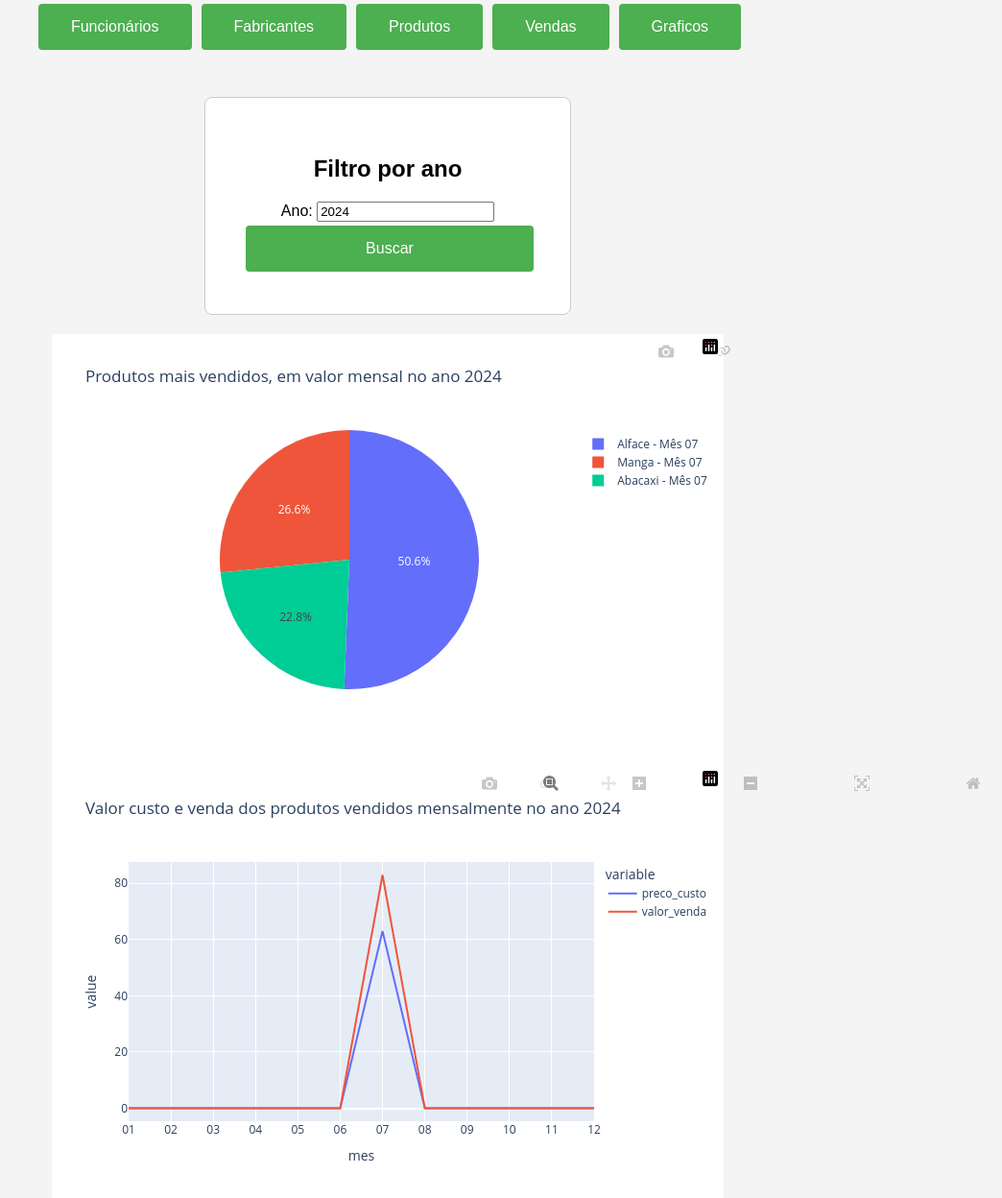
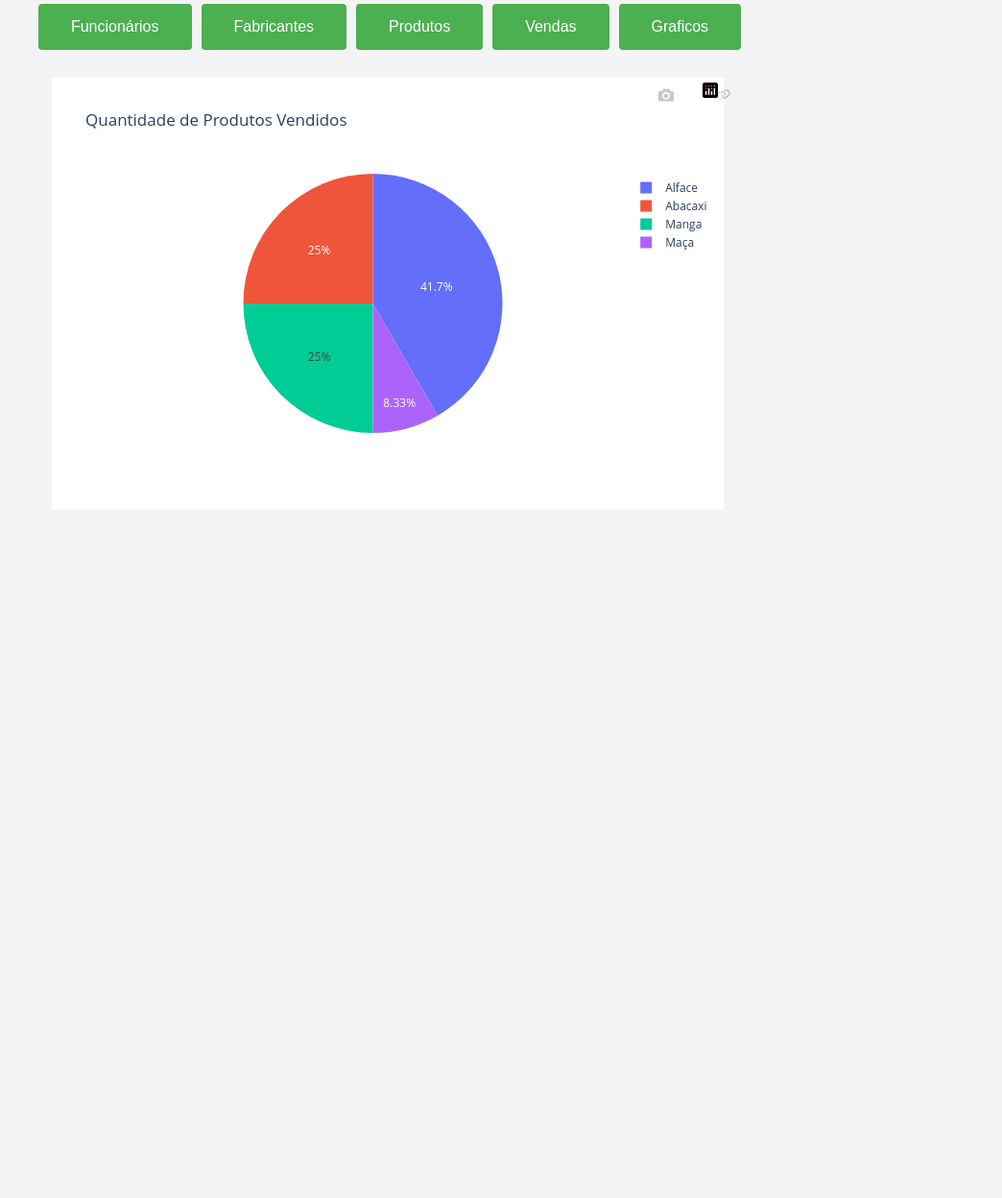
Before and after one commit to CadinCtn/Python-Django-CRUD-system, a Django app: page /plotly in a window 1280 px wide. Shown: the part 364-1612 px from the top of the page at 96% size, without its empty margins (236-1280 px from the left). After the commit the page ends 815 px from the top, so only its background shows below. Run offline with Django 5.2, Linux system fonts and the light colour scheme; data comes from the database, SQL or seed files in the repository; both versions use the stored data as it was after the commit.

Commit message:
Corrigindo bugs

```diff
--- a/sistemaDjango/loja/form.py
+++ b/sistemaDjango/loja/form.py
@@ -1,3 +1,5 @@
+from datetime import timezone
+
 from django.forms import ModelForm, forms, inlineformset_factory, \
     ModelChoiceField, IntegerField, ComboField
 from .models import Funcionario, Fabricante, Produto, Venda, ProdutoVenda
--- a/sistemaDjango/loja/models.py
+++ b/sistemaDjango/loja/models.py
@@ -1,5 +1,5 @@
 from django.db import models
-
+from django.utils import timezone
 
 class Funcionario(models.Model):
     login = models.CharField(max_length=250, unique=True)
@@ -40,7 +40,7 @@ class Produto(models.Model):
 
 
 class Venda(models.Model):
-    data = models.DateField()
+    data = models.DateField(default=timezone.now().date(), null=True)
     valorVenda = models.DecimalField(max_digits=20, decimal_places=2, default=0)
 
 class ProdutoVenda(models.Model):
--- a/sistemaDjango/loja/templates/loja/chart/charts.html
+++ b/sistemaDjango/loja/templates/loja/chart/charts.html
@@ -2,15 +2,6 @@
 
 {% block content %}
 
-
-    <form method="GET">
-        <h2>Filtro por ano</h2>
-        <label for="ano">Ano:</label>
-        <input type="number" id="ano" name="ano" value="{{ ano }}">
-        <button type="submit">Buscar</button>
-    </form>
-
     <div id="plotPie_div">{{ plotPie_div|safe }}</div>
-    <div id="plotLine_div">{{ plotLine_div|safe }}</div>
 
 {% endblock content %}
--- a/sistemaDjango/loja/templates/loja/chart/plotly.html
+++ /dev/null
@@ -1 +0,0 @@
-{% extends "loja/bases/listObjects.html" %}
--- a/sistemaDjango/loja/views.py
+++ b/sistemaDjango/loja/views.py
@@ -1,6 +1,9 @@
+
+from django.utils import timezone
+from django.db import transaction
 from django.db.models import Sum, F
 from django.forms import inlineformset_factory
-from django.shortcuts import render, redirect
+from django.shortcuts import render, redirect, get_object_or_404
 from .models import Funcionario, Fabricante, Produto, Venda, ProdutoVenda
 from .form import FuncionarioForm, FabricanteForm, ProdutoForm, ProdutoVendaForm, VendaForm
 import plotly.express as px
@@ -8,44 +11,64 @@ import pandas as pd
 
 
 def home(request):
+    #Renderiza tela de menu
     return render(request, 'loja/home.html')
 
 
 # Funcionarios
 def listar_funcionarios(request):
     data = {}
+    #Requisisão ao banco de dados
     data['funcionarios'] = Funcionario.objects.all()
+    #Renderiza template
     return render(request, 'loja/funcionarios/funcionarios.html', data)
 
 
 def new_funcionario(request):
-    data = {}
     form = FuncionarioForm(request.POST or None)
 
+    #Se for válido
     if form.is_valid():
+        #Salva funcionario
         form.save()
+        #Redireciona a listagem de funcionarios
         return redirect('url_funcionarios')
-    data['form'] = form
-    return render(request, 'loja/funcionarios/newFuncionario.html', data)
+    #Passando form para o template pelo contexto
+    context = {
+        'form': form
+    }
+    #Renderiza template
+    return render(request, 'loja/funcionarios/newFuncionario.html', context)
 
 
 def update_funcionario(request, pk):
-    data = {}
+    #Requisita funcionario do banco de dados pelo id
     funcionario = Funcionario.objects.get(pk=pk)
+    #Instancia formulario com os dados preenchidos do funcionario
     form = FuncionarioForm(request.POST or None, instance=funcionario)
 
+    # Se for válido
     if form.is_valid():
+        # Salva funcionario
         form.save()
+        #Redireciona a listagem de funcionarios
         return redirect('url_funcionarios')
 
-    data['form'] = form
-    data['funcionario'] = funcionario
-    return render(request, 'loja/funcionarios/newFuncionario.html', data)
+    #Passando form para o template pelo contexto
+    context = {
+        'form': form,
+        'funcionario': funcionario
+    }
+    #Renderiza template
+    return render(request, 'loja/funcionarios/newFuncionario.html', context)
 
 
 def delete_funcionario(request, pk):
+    #Requisita funcionario do banco de dados pelo id
     funcionario = Funcionario.objects.get(pk=pk)
+    #Deleta funcionario
     funcionario.delete()
+    # Redireciona a listagem de funcionarios
     return redirect('url_funcionarios')
 
 
@@ -57,19 +80,19 @@ def listar_fabricantes(request):
 
 
 def new_fabricante(request):
-    data = {}
     form = FabricanteForm(request.POST or None)
 
     if form.is_valid():
         form.save()
         return redirect('url_fabricantes')
 
-    data['form'] = form
-    return render(request, 'loja/fabricantes/newFabricante.html', data)
+    context = {
+        'form': form
+    }
+    return render(request, 'loja/fabricantes/newFabricante.html', context)
 
 
 def update_fabricante(request, pk):
-    data = {}
     fabricante = Fabricante.objects.get(pk=pk)
     form = FabricanteForm(request.POST or None, instance=fabricante)
 
@@ -77,9 +100,11 @@ def update_fabricante(request, pk):
         form.save()
         return redirect('url_fabricantes')
 
-    data['form'] = form
-    data['fabricante'] = fabricante
-    return render(request, 'loja/fabricantes/newFabricante.html', data)
+    context = {
+        'form': form,
+        'fabricante': fabricante
+    }
+    return render(request, 'loja/fabricantes/newFabricante.html', context)
 
 
 def delete_fabricante(request, pk):
@@ -96,15 +121,16 @@ def listar_produtos(request):
 
 
 def new_produto(request):
-    data = {}
     form = ProdutoForm(request.POST or None)
 
     if form.is_valid():
         form.save()
         return redirect('url_produtos')
 
-    data['form'] = form
-    return render(request, 'loja/produtos/newProduto.html', data)
+    context = {
+        'form': form
+    }
+    return render(request, 'loja/produtos/newProduto.html', context)
 
 
 def update_produto(request, pk):
@@ -116,9 +142,11 @@ def update_produto(request, pk):
         form.save()
         return redirect('url_produtos')
 
-    data['form'] = form
-    data['produto'] = produto
-    return render(request, 'loja/produtos/newProduto.html', data)
+    context = {
+        'form': form,
+        'produto': produto
+    }
+    return render(request, 'loja/produtos/newProduto.html', context)
 
 
 def delete_produto(request, pk):
@@ -134,30 +162,35 @@ def listar_vendas(request):
 
 
 def new_venda(request):
+    #Inicializando formulario
     if request.method == 'GET':
         #formulario de venda
         form = VendaForm()
-        #formset de produtos da venda
+        form.fields['data'].initial = timezone.now().date() #Setando data de hoje
+        form.fields['data'].widget.attrs['readonly'] = True #Editable = False
+
+        #criando formset de produtos da venda
         form_produto_factory = inlineformset_factory(Venda, ProdutoVenda, form=ProdutoVendaForm, extra=1)
         form_produtoVenda = form_produto_factory()
+
+        #contexto
         context = {
             'form': form,
             'form_produtos': form_produtoVenda
         }
         #renderiza a pagina
         return render(request, 'loja/vendas/newVenda.html', context)
-    elif request.method == 'POST':
-        #cria formulario com os dados
+
+    elif request.method == 'POST': #Se clicar no botão de salvar
         form = VendaForm(request.POST)
         form_produto_factory = inlineformset_factory(Venda, ProdutoVenda, form=ProdutoVendaForm)
         form_produtoVenda = form_produto_factory(request.POST)
 
         #valida os formularios
         if form.is_valid() and form_produtoVenda.is_valid():
-            #INSERT
             valorVenda = 0
 
-            #Atualizando Quantidade vendida de produtos
+            #Atualizando Quantidade vendida de produtos - Calcula valor da venda
             for produto_venda in form_produtoVenda.cleaned_data:
                 produto = produto_venda['produto']
                 quantidade = produto_venda['quantidade']
@@ -168,6 +201,8 @@ def new_venda(request):
             #Atribuindo valor total da venda
             venda = form.save(commit=False)
             venda.valorVenda = valorVenda
+
+            #INSERT
             venda.save()
             form_produtoVenda.instance = venda
             form_produtoVenda.save()
@@ -183,76 +218,58 @@ def new_venda(request):
         return render(request, 'loja/vendas/newVenda.html', context)
 
 
+def update_venda(request, pk):
+    venda = Venda.objects.get(pk=pk)
+    form_produto_factory = inlineformset_factory(Venda, ProdutoVenda, form=ProdutoVendaForm, extra=1, can_delete=True)
 
-def update_venda(request, pk):
     if request.method == 'GET':
-        #obtem venda
-        venda = Venda.objects.get(pk=pk)
-        #cria formulario com os dados de venda preenchidos
         form = VendaForm(instance=venda)
-        #cria o formulario com os dados de produtos preenchidos
-        form_produto_factory = inlineformset_factory(Venda, ProdutoVenda, form=ProdutoVendaForm, extra=1)
-        form_produtoVenda = form_produto_factory(instance=venda)
+        form.fields['data'].widget.attrs['readonly'] = True #Editable = False
+
+        form_produto_venda = form_produto_factory(instance=venda)
         context = {
             'form': form,
-            'form_produtos': form_produtoVenda,
+            'form_produtos': form_produto_venda,
             'venda': venda
         }
-        #renderiza a pagina
         return render(request, 'loja/vendas/newVenda.html', context)
+
     elif request.method == 'POST':
-        #obtem venda
-        venda = Venda.objects.get(pk=pk)
-        #cria um formulario com venda exitente e os novos dados
         form = VendaForm(request.POST, instance=venda)
-        form_produto_factory = inlineformset_factory(Venda, ProdutoVenda, form=ProdutoVendaForm)
-        form_produtoVenda = form_produto_factory(request.POST, instance=venda)
+        form_produto_venda = form_produto_factory(request.POST, instance=venda)
 
-        #validação dos formularios
-        if form.is_valid() and form_produtoVenda.is_valid():
-            #UPDATE
-            #Guardando as quantidades antigas
-            quantidades_antigas = {pv.produto_id: pv.quantidade for pv in venda.produtos_vendidos.all()}
-            quantidades_novas = {}
-            valorVenda = venda.valorVenda
+        if form.is_valid() and form_produto_venda.is_valid():
+            with transaction.atomic():
+                # Guardando as quantidades antigas
+                quantidades_antigas = {pv.produto_id: pv.quantidade for pv in venda.produtos_vendidos.all()}
+                valorVenda = venda.valorVenda
 
-            #Atualizado quantidade vendida de produtos
-            for pv in form_produtoVenda.save(commit=False):
-                produto = pv.produto
-                quantidade_nova = pv.quantidade
-                quantidade_antiga = quantidades_antigas.get(produto.id, 0)
+                # Calcula valor da venda - Incrementa quantidade vendida dos produtos
+                for pv in form_produto_venda.save(commit=False):
+                    produto = pv.produto
+                    valorVenda += (pv.quantidade - quantidades_antigas.get(produto.id, 0)) * produto.preco_venda
+                    produto.qtd_vendida += pv.quantidade - quantidades_antigas.get(produto.id, 0)
+                    produto.save()
 
-                valorVenda += (produto.preco_venda*quantidade_nova) - (produto.preco_venda*quantidade_antiga)
+                # Decrementa quantidade vendida dos produtos
+                for pv in form_produto_venda.deleted_objects:
+                    produto = pv.produto
+                    produto.qtd_vendida -= pv.quantidade
+                    produto.save()
 
-                produto.qtd_vendida = produto.qtd_vendida + quantidade_nova - quantidade_antiga
-                produto.save()
+                    valorVenda -= (pv.quantidade * produto.preco_venda)
 
-                quantidades_novas[produto.id] = quantidade_nova
+                venda.valorVenda = valorVenda
+                venda.save()
+                form_produto_venda.instance = venda
+                form_produto_venda.save()
 
-            # Deleta os objetos removidos
-            for pv in form_produtoVenda.deleted_objects:
-                produto = pv.produto
-                produto.qtd_vendida -= pv.quantidade
+            return redirect('url_vendas')
 
-                valorVenda -= produto.preco_venda*pv.quantidade
-
-                produto.save()
-                pv.delete()
-
-            venda = form.save(commit=False)
-            venda.valorVenda = valorVenda
-            venda.save()
-            form_produtoVenda.instance = venda
-            form_produtoVenda.save()
-
-
-            #Retorna para a tela da tabela
-            return redirect('url_vendas')
         else:
-            # se não for válido rendezina novamente a página e mostra os campos inconsistentes
             context = {
                 'form': form,
-                'form_produtos': form_produtoVenda,
+                'form_produtos': form_produto_venda,
                 'venda': venda
             }
         return render(request, 'loja/vendas/newVenda.html', context)
@@ -270,67 +287,29 @@ def delete_venda(request, pk):
 
 
 #Grafico
-def chart_top3(ano):
+def create_dataset_qtd_produtos():
     # Requisitando dados dos produtos do banco de dados
-    data_queryset = ProdutoVenda.objects.filter(
-        venda__data__year=ano
-    ).values(
+    data_queryset = ProdutoVenda.objects.values(
         'produto__nome'
     ).annotate(
-        mes=F('venda__data__month'),
-        valor=Sum(F('quantidade') * F('produto__preco_venda'))
-    ).order_by('-valor')[:3]
+        quantidade_vendida=Sum('quantidade')
+    )
+    # Montando o dataset
+    dataset = [{'produto': item['produto__nome'], 'quantidade_vendida': item['quantidade_vendida']} for item in data_queryset]
 
-    # Montando base de dados
-    data = [{'nome': item['produto__nome'], 'mes': str(item['mes']).zfill(2), 'valor': item['valor']} for item in
-            data_queryset]
-
-    # Preparando dados
-    labels = [f"{item['nome']} - Mês {item['mes']}" for item in data]
-    values = [item['valor'] for item in data]
-
-    # Criando gráfico
-    fig = px.pie(values=values, names=labels, title=f'Produtos mais vendidos, em valor mensal no ano {ano}')
-
-    return fig
+    return dataset
 
 
-def line_chart(ano):
-    # Obter dados de custos e vendas usando o ORM do Django
-    custos = ProdutoVenda.objects.filter(venda__data__year=ano).values( #WHERE year(data) = ano
-        mes=F('venda__data__month')                                     #SELECT month(data)
-    ).annotate(
-        preco_custo=Sum(F('produto__preco_custo') * F('quantidade'))
-    ).values('mes', 'preco_custo')
+def chart_pie_produtos():
+    # Criando o dataset
+    dataset = create_dataset_qtd_produtos()
 
-    vendas = Venda.objects.filter(data__year=ano).values(
-        mes=F('data__month')
-    ).annotate(
-        valor_venda=Sum('valorVenda')
-    ).values('mes', 'valor_venda')
+    # Preparando os dados para o gráfico
+    produtos = [item['produto'] for item in dataset]
+    quantidades_vendidas = [item['quantidade_vendida'] for item in dataset]
 
-    # Criar um dicionário para armazenar os dados agregados
-    data = {str(i).zfill(2): {'preco_custo': 0, 'valor_venda': 0} for i in range(1, 13)}
-
-    # Atualizar o dicionário com os dados de custos
-    for custo in custos:
-        mes = str(custo['mes']).zfill(2)
-        data[mes]['preco_custo'] = custo['preco_custo']
-
-    # Atualizar o dicionário com os dados de vendas
-    for venda in vendas:
-        mes = str(venda['mes']).zfill(2)
-        data[mes]['valor_venda'] = venda['valor_venda']
-
-    # Converter o dicionário em uma lista de dicionários para criar o DataFrame
-    data_list = [{'mes': mes, 'preco_custo': valores['preco_custo'], 'valor_venda': valores['valor_venda']} for
-                 mes, valores in data.items()]
-
-    # Criar o DataFrame
-    df = pd.DataFrame(data_list)
-
-    # Criar o gráfico de linha usando Plotly
-    fig = px.line(df, x='mes', y=['preco_custo', 'valor_venda'], title=f'Valor custo e venda dos produtos vendidos mensalmente no ano {ano}')
+    # Criando gráfico de pizza
+    fig = px.pie(values=quantidades_vendidas, names=produtos, title='Quantidade de Produtos Vendidos')
 
     return fig
 
@@ -340,21 +319,14 @@ def charts(request):
     ano = request.GET.get('ano', '2024')
 
     #Criando graficos
-    fig_pieChart = chart_top3(ano)
-    fig_lineChart = line_chart(ano)
+    fig_pieChart = chart_pie_produtos()
 
     #Convertendo graficos para html
     plotPie_div = fig_pieChart.to_html()
-    plotLine_div = fig_lineChart.to_html()
 
     context = {
         'plotPie_div': plotPie_div,
-        'plotLine_div': plotLine_div,
         'ano': ano
     }
     # rederizando template
     return render(request, 'loja/chart/charts.html', context)
-
-
-def teste(request):
-    return render(request, 'loja/chart/plotly.html')
```
Also changed, not shown: sistemaDjango/loja/templates/loja/vendas/newVenda.html (+7 -3 lines), sistemaDjango/db.sqlite3, sistemaDjango/static/js/jquery.formset.js.
